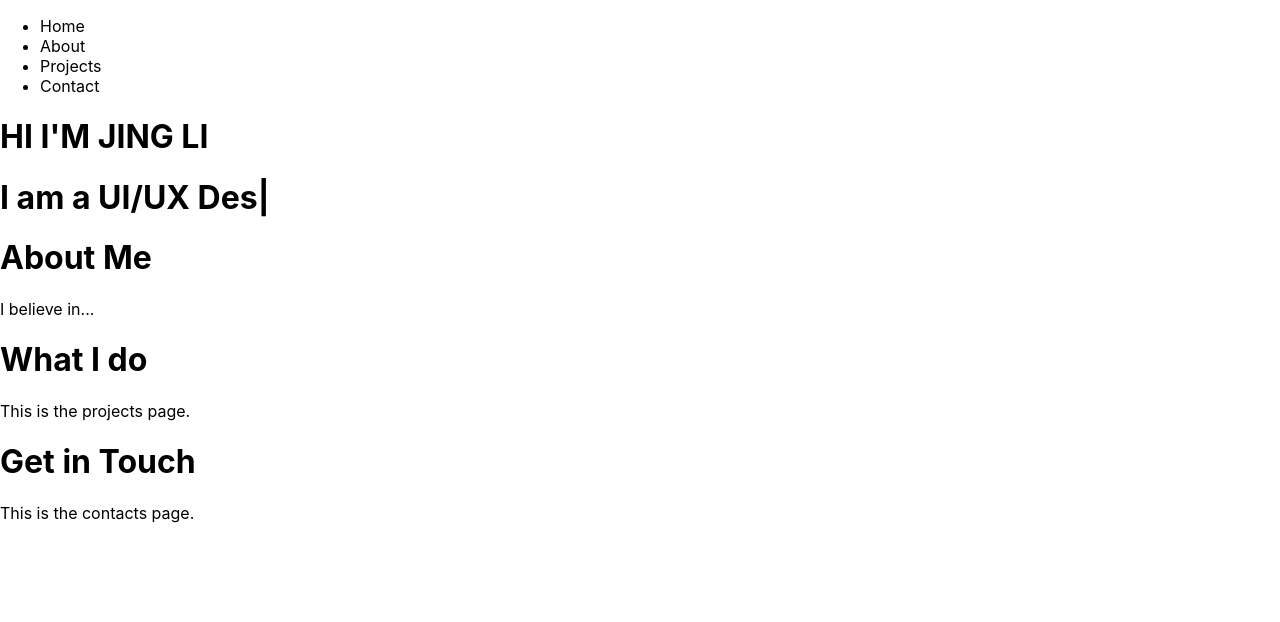
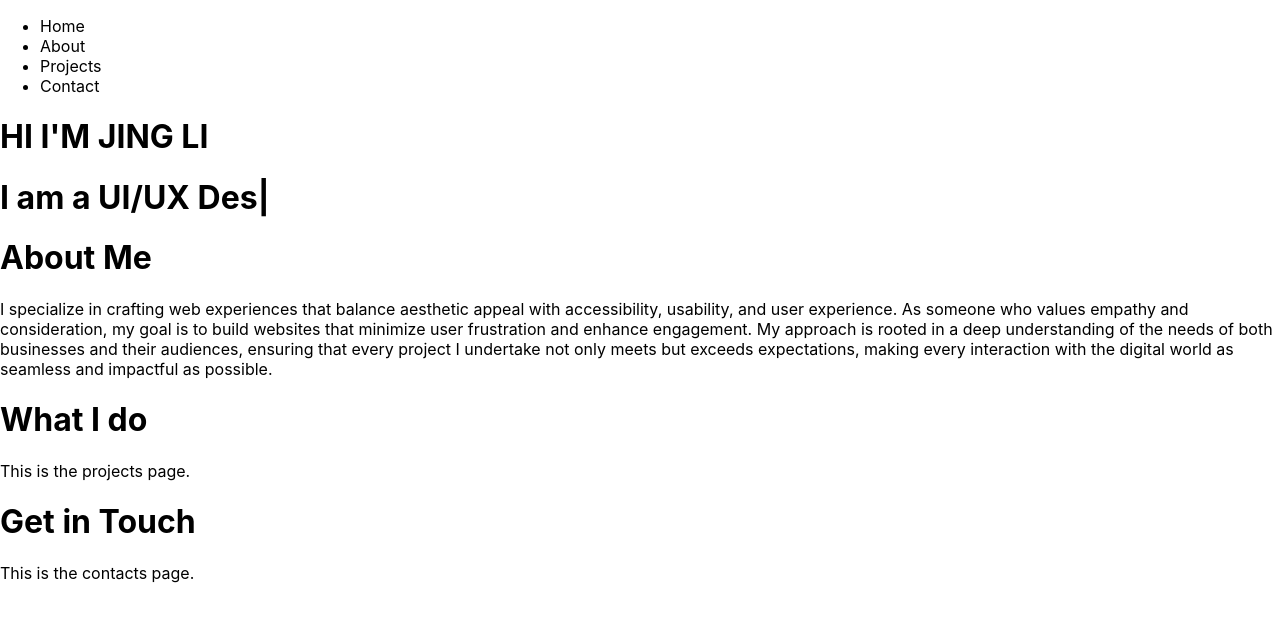
Before and after one commit to IndexDuo/indexduo.github.io-archived, a React (Create React App) app: page / in a window 1280 px wide. Shown: the top 622 px of the page. Built offline with nearby package versions, Linux system fonts and the light colour scheme.

Commit message:
Feb 17, 2024, 12:13 AM

```diff
--- a/src/components/About/About.jsx
+++ b/src/components/About/About.jsx
@@ -4,7 +4,7 @@ function About() {
   return (
     <div>
       <h1>About Me</h1>
-      <p>I believe in...</p>
+      <p>I specialize in crafting web experiences that balance aesthetic appeal with accessibility, usability, and user experience. As someone who values empathy and consideration, my goal is to build websites that minimize user frustration and enhance engagement. My approach is rooted in a deep understanding of the needs of both businesses and their audiences, ensuring that every project I undertake not only meets but exceeds expectations, making every interaction with the digital world as seamless and impactful as possible.</p>
     </div>
   );
 }
```
